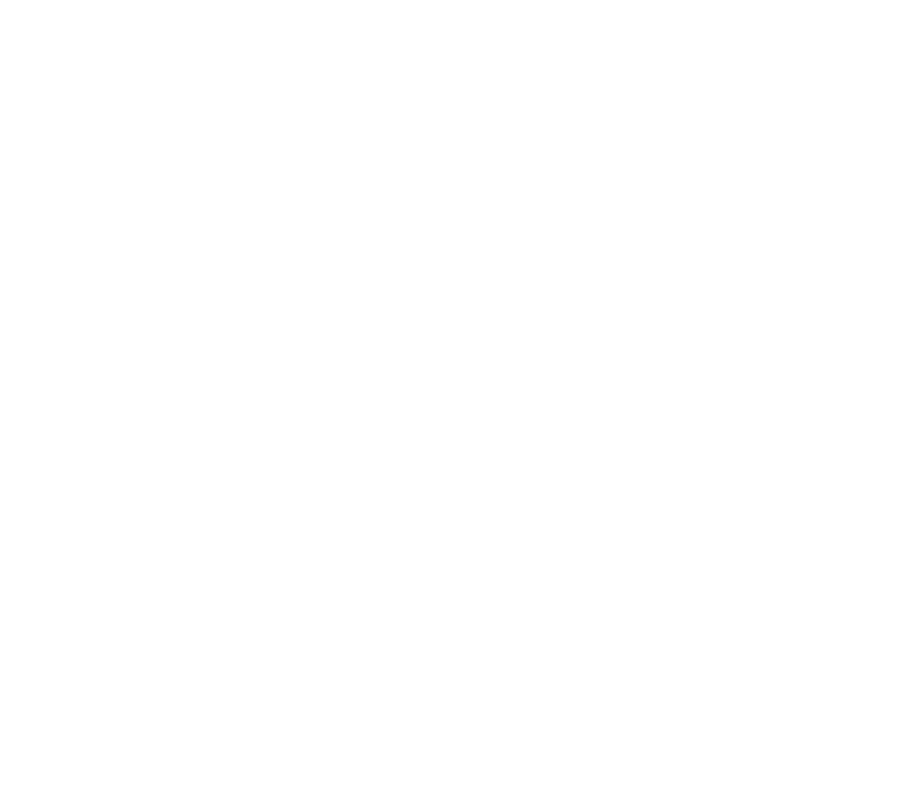
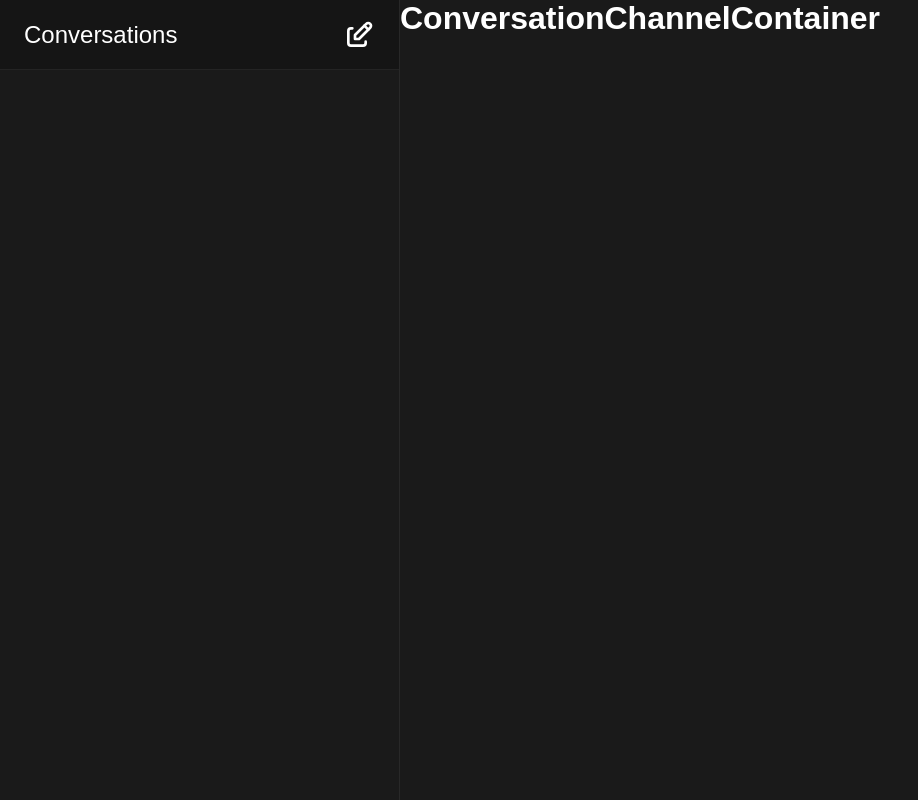
Before and after one commit to sotatek-tutran2/chat-app, a React (Create React App) app in the folder client-app/: page /conversations/1 in a window 1280 px wide. Before the commit this address had no page. Shown: the whole page, without its empty margins (0-918 px from the left). Built offline with nearby package versions, Linux system fonts and the light colour scheme.

Commit message:
add styling for chat sidebar

```diff
--- a/client-app/package.json
+++ b/client-app/package.json
@@ -14,6 +14,7 @@
     "react": "^18.2.0",
     "react-dom": "^18.2.0",
     "react-hook-form": "^7.37.0",
+    "react-icons": "^4.6.0",
     "react-router-dom": "^6.4.2",
     "react-scripts": "5.0.1",
     "styled-components": "^5.3.6",
--- a/client-app/public/index.html
+++ b/client-app/public/index.html
@@ -10,34 +10,11 @@
       content="Web site created using create-react-app"
     />
     <link rel="apple-touch-icon" href="%PUBLIC_URL%/logo192.png" />
-    <!--
-      manifest.json provides metadata used when your web app is installed on a
-      user's mobile device or desktop. See https://developers.google.com/web/fundamentals/web-app-manifest/
-    -->
     <link rel="manifest" href="%PUBLIC_URL%/manifest.json" />
-    <!--
-      Notice the use of %PUBLIC_URL% in the tags above.
-      It will be replaced with the URL of the `public` folder during the build.
-      Only files inside the `public` folder can be referenced from the HTML.
-
-      Unlike "/favicon.ico" or "favicon.ico", "%PUBLIC_URL%/favicon.ico" will
-      work correctly both with client-side routing and a non-root public URL.
-      Learn how to configure a non-root public URL by running `npm run build`.
-    -->
-    <title>React App</title>
+    <title>Discord Version 2</title>
   </head>
   <body>
     <noscript>You need to enable JavaScript to run this app.</noscript>
     <div id="root"></div>
-    <!--
-      This HTML file is a template.
-      If you open it directly in the browser, you will see an empty page.
-
-      You can add webfonts, meta tags, or analytics to this file.
-      The build step will place the bundled scripts into the <body> tag.
-
-      To begin the development, run `npm start` or `yarn start`.
-      To create a production bundle, use `npm run build` or `yarn build`.
-    -->
   </body>
 </html>
--- a/client-app/src/App.tsx
+++ b/client-app/src/App.tsx
@@ -10,7 +10,7 @@
       <Route path="/login" element={<Login />} />
       <Route path="/register" element={<Register />} />
       <Route path="/conversations" element={<Conversations />}>
-        <Route path="channel/:id" element={<ConversationChannel />} />
+        <Route path=":id" element={<ConversationChannel />} />
       </Route>
     </Routes>
   );
--- a/client-app/src/components/conversations/ConversationPanel.tsx
+++ b/client-app/src/components/conversations/ConversationPanel.tsx
@@ -1,7 +1,11 @@
-import React from "react";
+import { ConversationPannelContainer } from "../../styles";
 
 const ConversationPanel = () => {
-  return <div>ConversationPanel</div>;
+  return (
+    <ConversationPannelContainer>
+      <h1>ConversationPanel</h1>
+    </ConversationPannelContainer>
+  );
 };
 
 export default ConversationPanel;
--- a/client-app/src/components/conversations/Sidebar.tsx
+++ b/client-app/src/components/conversations/Sidebar.tsx
@@ -1,8 +1,15 @@
-import React from "react";
+import { TbEdit } from "react-icons/tb";
 import { ConversationsSidebar } from "../../styles";
 
 const Sidebar = () => {
-  return <ConversationsSidebar>Sidebar</ConversationsSidebar>;
+  return (
+    <ConversationsSidebar>
+      <header>
+        <h1>Conversations</h1>
+        <TbEdit size={32} />
+      </header>
+    </ConversationsSidebar>
+  );
 };
 
 export default Sidebar;
--- a/client-app/src/pages/ConversationChannel/index.tsx
+++ b/client-app/src/pages/ConversationChannel/index.tsx
@@ -1,12 +1,9 @@
-import { useParams } from "react-router-dom";
 import { ConversationChannelContainer } from "../../styles";
 
 const ConversationChannel = () => {
-  const { id } = useParams();
-
   return (
     <ConversationChannelContainer>
-      <h1>ConversationChannelContainer {id}</h1>
+      <h1>ConversationChannelContainer</h1>
     </ConversationChannelContainer>
   );
 };
--- a/client-app/src/pages/conversations/index.tsx
+++ b/client-app/src/pages/conversations/index.tsx
@@ -1,13 +1,15 @@
-import { Outlet } from "react-router-dom";
+import { Outlet, useParams } from "react-router-dom";
 import ConversationPanel from "../../components/conversations/ConversationPanel";
 import ConversationsSidebar from "../../components/conversations/Sidebar";
 import { Page } from "../../styles";
 
 const Conversations = () => {
+  const { id } = useParams();
+
   return (
     <Page alignItems="flex-start" justifyContent="flex-start">
       <ConversationsSidebar />
-      <ConversationPanel />
+      {!id && <ConversationPanel />}
       <Outlet />
     </Page>
   );
--- /dev/null
+++ b/client-app/src/styles/layouts/conversations.tsx
@@ -0,0 +1,46 @@
+import styled from "styled-components";
+export const SIDEBAR_WIDTH = 400;
+
+export const ConversationsSidebar = styled.aside`
+  background-color: #1a1a1a;
+  height: 100%;
+  color: white;
+  width: ${SIDEBAR_WIDTH}px;
+  position: absolute;
+  top: 0;
+  left: 0;
+  border-right: 1px solid #5454543d;
+  & header {
+    background-color: #151515;
+    height: 70px;
+    display: flex;
+    justify-content: space-between;
+    align-items: center;
+    padding: 0 1.5rem;
+    border-bottom: 1px solid #5454543d;
+    & h1 {
+      font-weight: 500;
+    }
+    & svg {
+      cursor: pointer;
+    }
+  }
+`;
+
+export const ConversationChannelContainer = styled.main`
+  height: 100%;
+  color: white;
+  width: calc(100vw - ${SIDEBAR_WIDTH}px);
+  position: absolute;
+  top: 0;
+  right: 0;
+`;
+
+export const ConversationPannelContainer = styled.main`
+  height: 100%;
+  color: white;
+  width: calc(100vw - ${SIDEBAR_WIDTH}px);
+  position: absolute;
+  top: 0;
+  right: 0;
+`;
--- a/client-app/src/styles/layouts/index.tsx
+++ b/client-app/src/styles/layouts/index.tsx
@@ -1,5 +1,7 @@
 import styled from "styled-components";
 import { PageProps } from "../types";
+
+export * from "./conversations";
 
 export const Page = styled.div<PageProps>`
   height: 100%;
@@ -8,22 +10,3 @@
   justify-content: ${(props) => props.justifyContent || "center"};
   align-items: ${(props) => props.alignItems || "center"};
 `;
-
-export const ConversationsSidebar = styled.aside`
-  background-color: #1f1f1f;
-  height: 100%;
-  color: white;
-  width: 350px;
-  position: absolute;
-  top: 0;
-  left: 0;
-`;
-
-export const ConversationChannelContainer = styled.main`
-  height: 100%;
-  color: white;
-  width: calc(100vw - 350px);
-  position: absolute;
-  top: 0;
-  right: 0;
-`;
```
Also changed, not shown: 1 other file (tests, documents, lock files or other folders).
